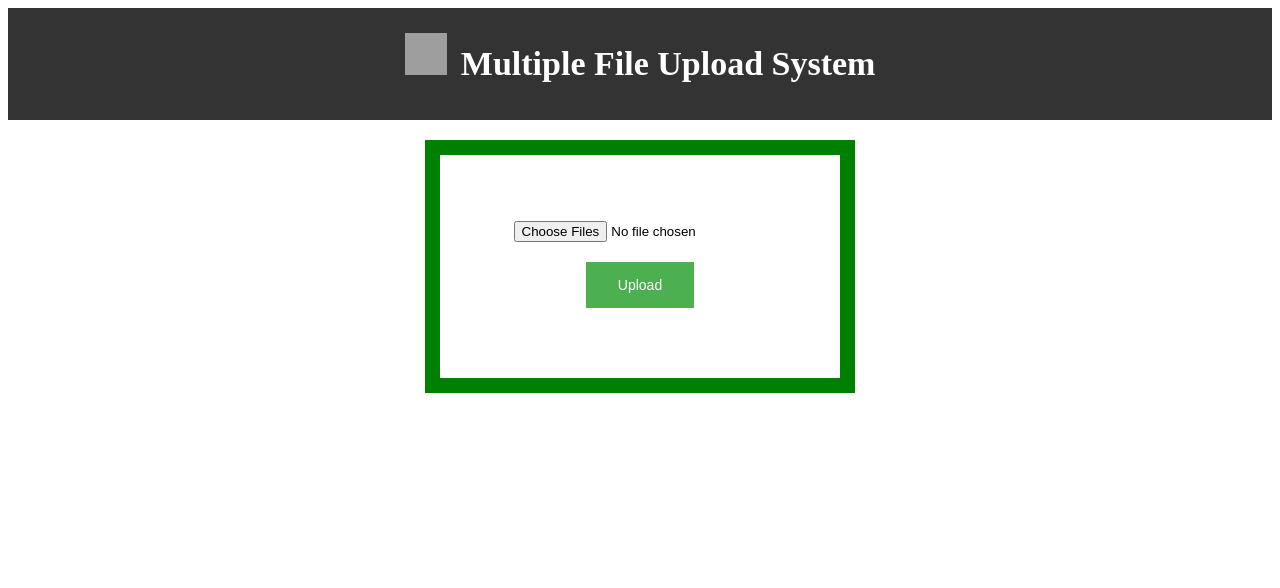
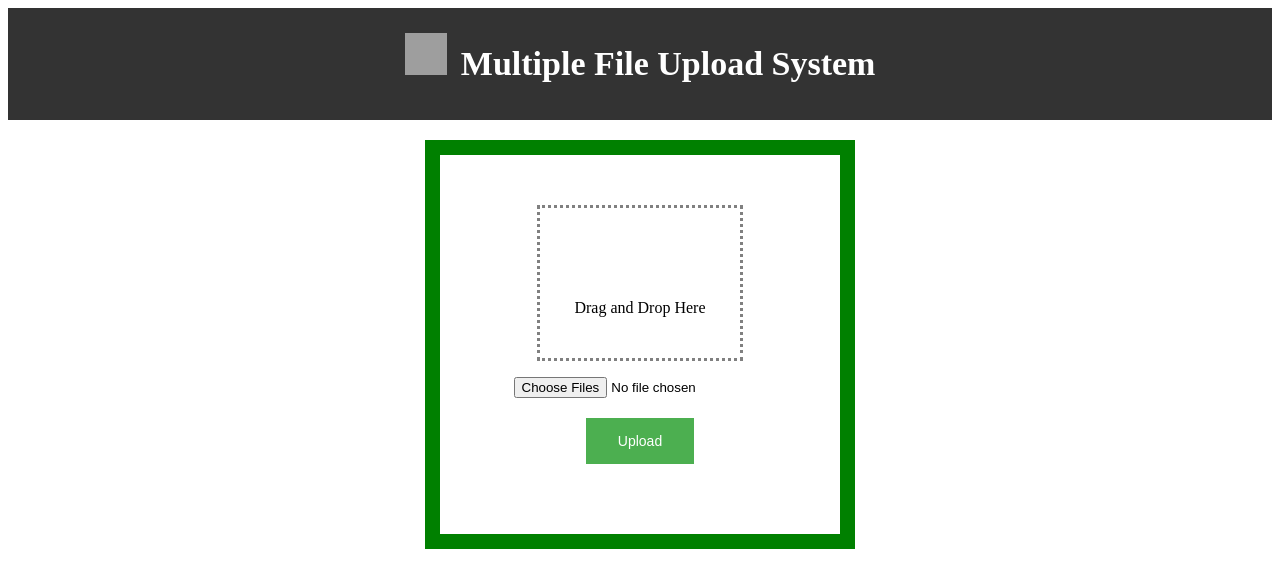
Before and after one commit to ankurch3006/Flask_Multiple_File_Uploads, a Flask app: page / in a window 1280 px wide. Shown: the top 588 px of the page. Run offline with Flask 2, Linux system fonts and the light colour scheme; some libraries are stand-ins or nearby versions; grey boxes are pictures that could not be loaded.

Commit message:
Adds Drag and Drop

```diff
--- /dev/null
+++ b/Flask_Project/Static/Javascript/upload.js
@@ -0,0 +1,41 @@
+$(function(){
+
+    var fileUploadFail = function(data){};
+
+
+    var dragHandler = function(evt){
+        evt.preventDefault();
+    };
+
+    var dropHandler = function(evt){debugger;
+        evt.preventDefault();
+        var files = evt.originalEvent.dataTransfer.files;
+
+        var formData = new FormData();
+        for(i=0; i<files.length; i++) {
+            formData.append("file", files[i]);
+        }
+        var req = {
+            url: "/",
+            method: "post",
+            processData: false,
+            contentType: false,
+            data: formData,
+            success: function (data) {
+                   alert("Uploaded Succesfully!");
+            }
+        };
+
+        var promise = $.ajax(req);
+        promise.then(fileUploadSuccess, fileUploadFail);
+    };
+
+    var dropHandlerSet = {
+        dragover: dragHandler,
+        drop: dropHandler
+    };
+
+    $(".droparea").on(dropHandlerSet);
+
+    fileUploadSuccess(false); // called to ensure that we have initial data
+});
--- a/Flask_Project/Static/Styles/upload.css
+++ b/Flask_Project/Static/Styles/upload.css
@@ -38,7 +38,21 @@
     border:0;
 }
 
+.droparea {
+      width: 200px;
+      height: 150px;
+      border-style: solid;
+      border-width: 3px;
+      border-style: dotted;
+      border-color: grey;
+      float: center;
+      line-height: 200px;
+      text-align: center;
+  }
 
+div.droparea:hover {
+    background-color: gainsboro;
+}
 
 #element1 {display:inline-block;margin-right:10px;}
 #element2 {display:inline-block;}
--- a/Flask_Project/templates/upload.html
+++ b/Flask_Project/templates/upload.html
@@ -2,12 +2,15 @@
 <title>Python Flask File Upload Example</title>
 <head>
     <link rel= "stylesheet" type= "text/css" href= "{{ url_for('static',filename='styles/upload.css') }}" />
+    <script src="https://ajax.googleapis.com/ajax/libs/jquery/1.11.3/jquery.min.js"></script>
+    <script type="text/javascript" src="{{ url_for('static', filename='javascript/upload.js')}}"></script>
     <div class="topnav">
         <img id="element1" class="image" src="https://encrypted-tbn0.gstatic.com/images?q=tbn%3AANd9GcSIVT_DDfVmIxS49b-ynmF3u67Y6p8I1b0y6yrkSjBGc7vBfWTX&usqp=CAU">
         <h1  id="element2" style="color:white;">Multiple File Upload System</h1>
     </div>
 </head>
 <body>
+
     <p>
     	{% with messages = get_flashed_messages() %}
     	  {% if messages %}
@@ -21,6 +24,10 @@
     </p>
     <center><div class="box">
         <form method="post" action="/" enctype="multipart/form-data">
+            <div class="container">
+            <div class="droparea">Drag and Drop Here</div>
+            <div class="tablearea" name="file"></div>
+            </div>
             <dl>
         		<p>
         			<center><input type="file" name="file" autocomplete="off" multiple required></center>
@@ -31,4 +38,5 @@
         	</p>
         </form>
     </div>
+
 </body>
```
